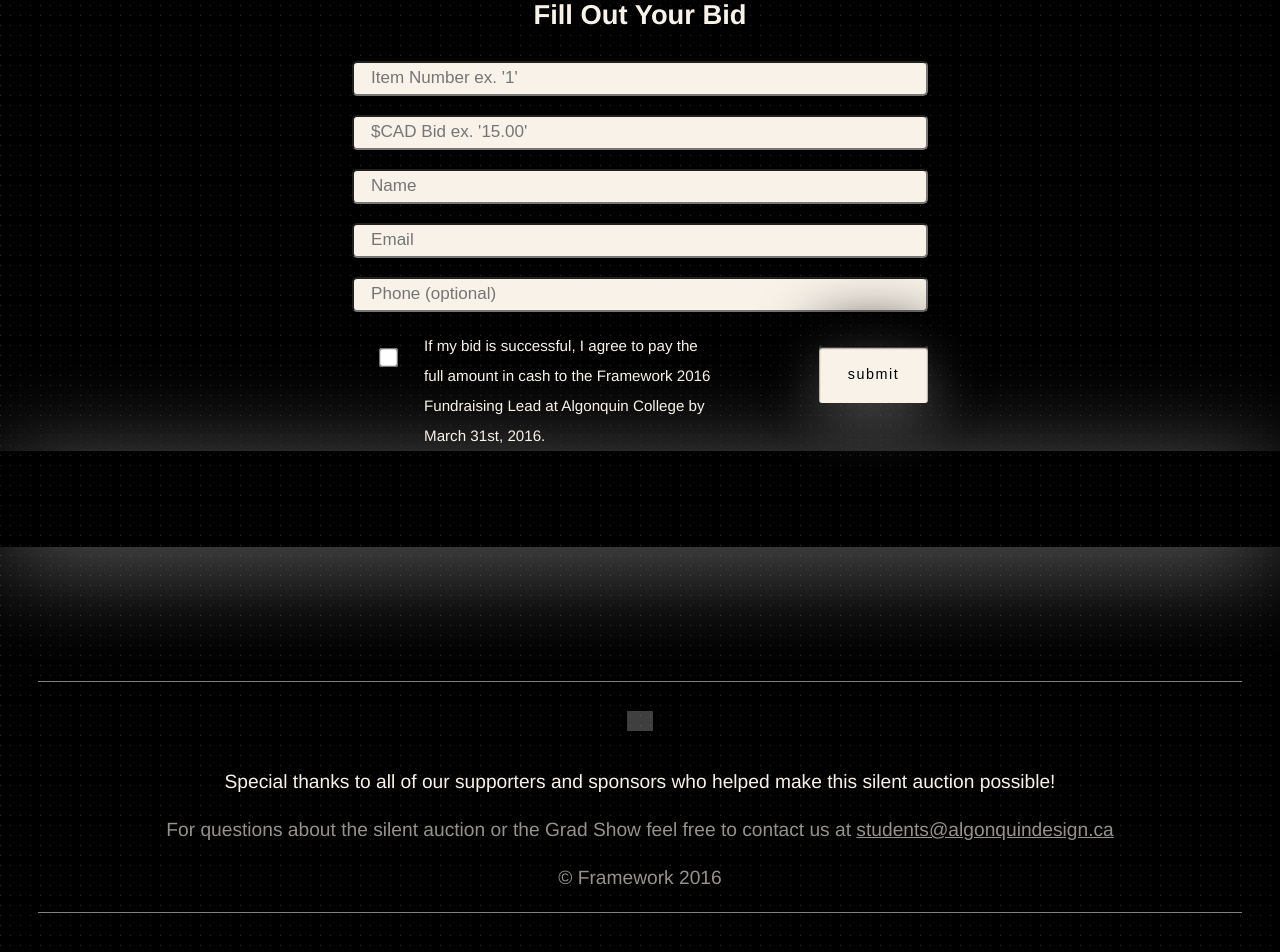
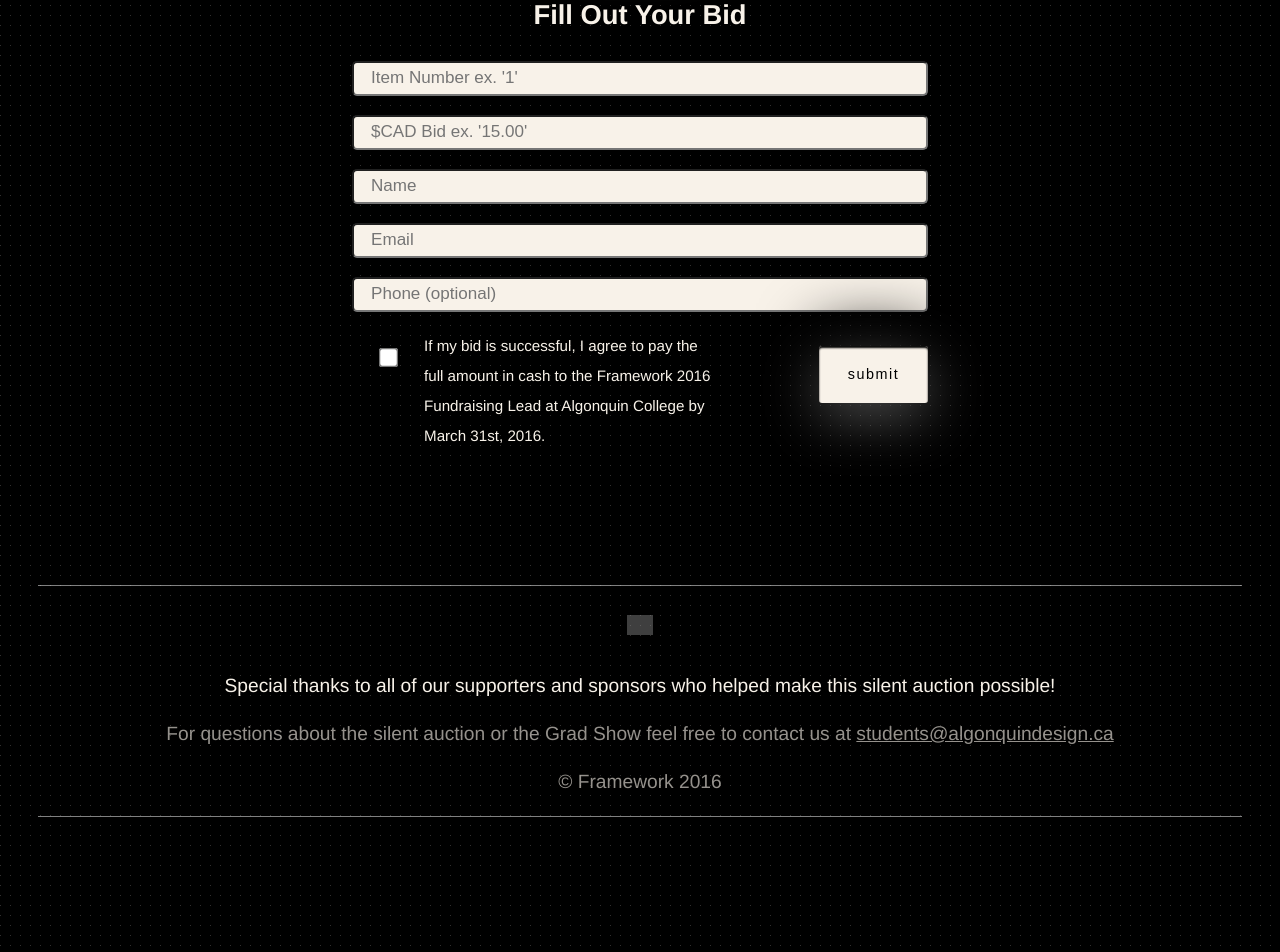
Before and after one commit to vivkay/fw-silent-auction, a Jekyll site: the page built from index.html, in a window 1280 px wide. Shown: the part 4495-5447 px from the top of the page. Built offline with Jekyll 4.4.1, drawn with Linux system fonts in a browser that asks for light colours; nearby versions of some CDN libraries; comment, search, counter and statistics services are not loaded; after the commit the page ends 5351 px from its top, so only the background shows below that; grey boxes are pictures that could not be loaded.

Commit message:
refactor(html): remove glow box

```diff
--- a/index.html
+++ b/index.html
@@ -114,7 +114,7 @@ layout: default
   </div> <!--/grid -->
 </div> <!-- /sa-form-wrapper -->
 
-<div class="box-glow"></div>
+<!-- <div class="box-glow"></div> -->
 
 
 <div class="rtt">
```
